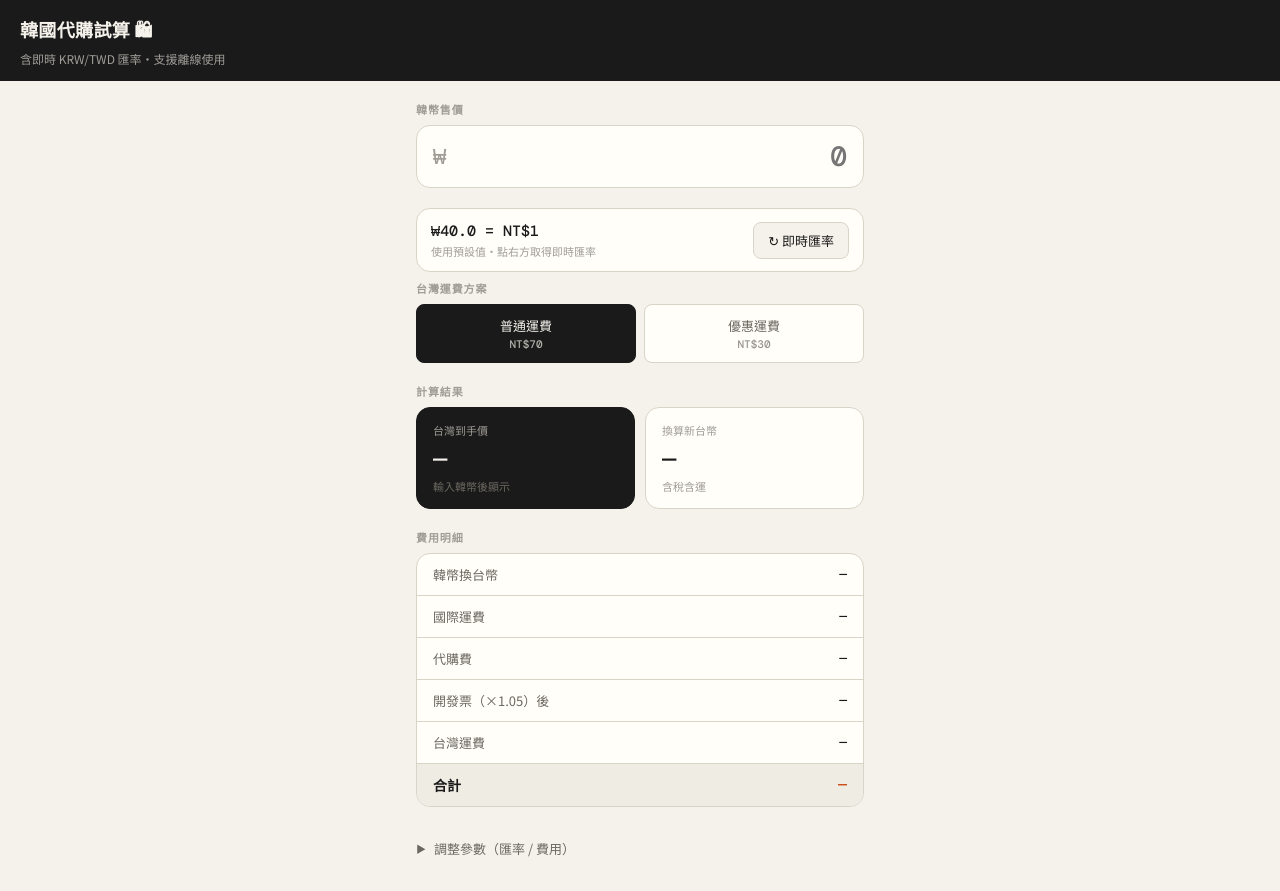
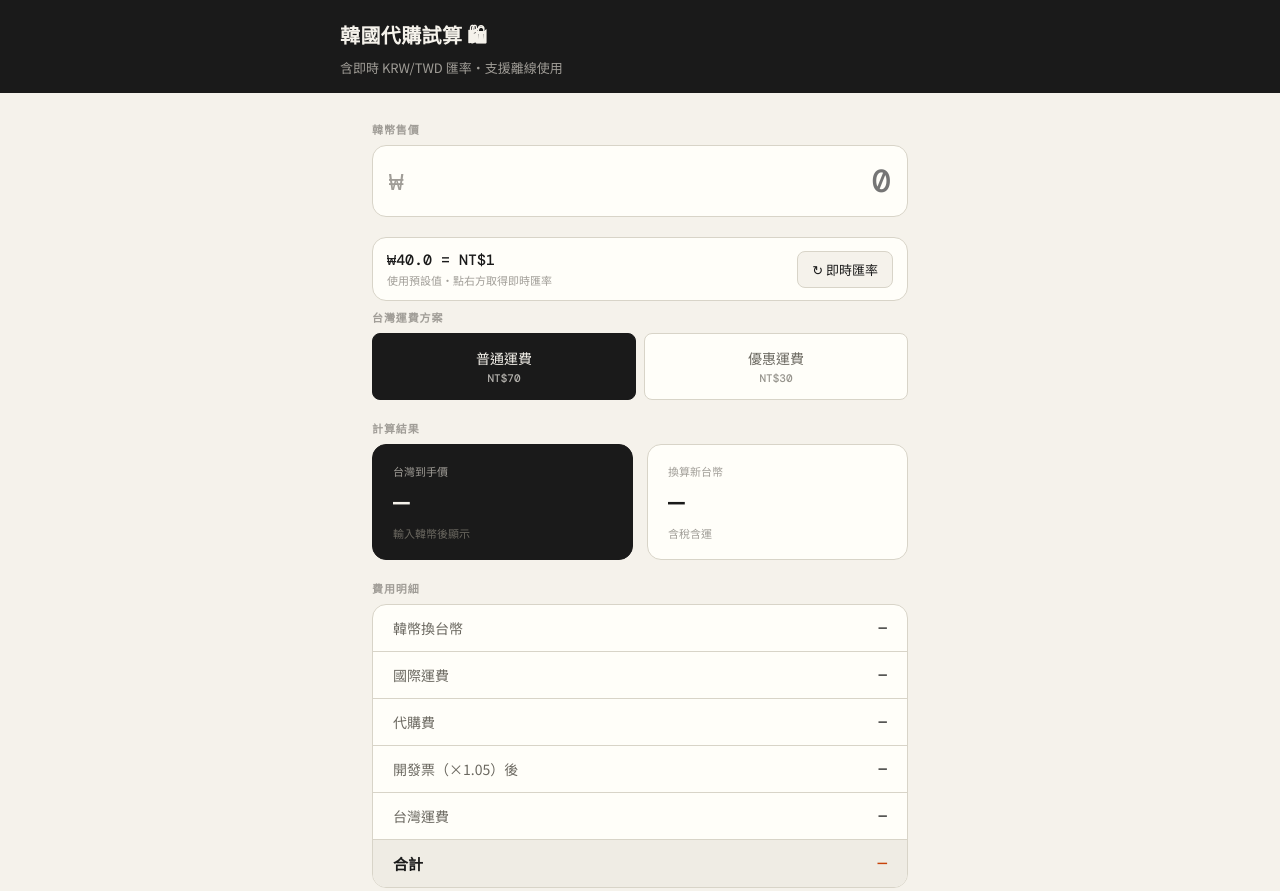
Before and after one commit to dennischen00/proxy-calc, a plain HTML site: page index.html in a window 1280 px wide. Shown: the top 891 px of the page. Drawn offline with nearby package versions, Linux system fonts and the light colour scheme.

Commit message:
improve RWD: fluid typography, responsive breakpoints, fix input overflow
- Use clamp() for fluid font sizes (input, results, header)
- Add min-width:0 on flex input to prevent overflow/truncation
- Add responsive breakpoints for small phones (<360px), landscape, tablet (600px+), desktop (900px+)
- Animated params section with CSS grid-template-rows transition
- Scale content max-width and gutter per breakpoint
- Better touch targets and focus states

Co-Authored-By: Claude Opus 4.6 (1M context) <noreply@anthropic.com>

```diff
--- a/index.html
+++ b/index.html
@@ -29,7 +29,16 @@
       --green-light: #e8f5ee;
       --radius: 14px;
       --radius-sm: 8px;
+      --content-max: 480px;
+      --gutter: 16px;
     }
+    @media (min-width: 600px) {
+      :root { --content-max: 540px; --gutter: 24px; }
+    }
+    @media (min-width: 900px) {
+      :root { --content-max: 600px; --gutter: 32px; }
+    }
+
     * { box-sizing: border-box; margin: 0; padding: 0; -webkit-tap-highlight-color: transparent; }
     html { background: var(--bg); }
     body {
@@ -37,6 +46,7 @@
       background: var(--bg);
       color: var(--text);
       min-height: 100vh;
+      min-height: 100dvh;
       padding-bottom: env(safe-area-inset-bottom);
     }
 
@@ -50,23 +60,29 @@
       top: 0;
       z-index: 10;
     }
-    .header h1 { font-size: 18px; font-weight: 700; letter-spacing: 0.02em; }
-    .header p { font-size: 12px; color: #a09d97; margin-top: 2px; }
+    .header-inner { max-width: var(--content-max); margin: 0 auto; }
+    .header h1 { font-size: clamp(17px, 4vw, 20px); font-weight: 700; letter-spacing: 0.02em; }
+    .header p { font-size: clamp(11px, 2.5vw, 13px); color: #a09d97; margin-top: 2px; }
 
     /* Content */
-    .content { padding: 20px 16px; max-width: 480px; margin: 0 auto; }
+    .content { padding: 20px var(--gutter); max-width: var(--content-max); margin: 0 auto; }
 
     /* Section label */
     .label { font-size: 11px; font-weight: 700; color: var(--hint); text-transform: uppercase; letter-spacing: 0.08em; margin-bottom: 8px; }
 
     /* KRW Input */
     .krw-wrap { margin-bottom: 20px; }
-    .krw-input-row { display: flex; align-items: center; gap: 10px; background: var(--surface); border: 1.5px solid var(--border); border-radius: var(--radius); padding: 12px 16px; transition: border-color 0.15s; }
-    .krw-input-row:focus-within { border-color: var(--text); }
-    .krw-symbol { font-family: 'DM Mono', monospace; font-size: 22px; color: var(--hint); }
+    .krw-input-row {
+      display: flex; align-items: center; gap: 10px;
+      background: var(--surface); border: 1.5px solid var(--border);
+      border-radius: var(--radius); padding: 14px 16px;
+      transition: border-color 0.15s;
+    }
+    .krw-input-row:focus-within { border-color: var(--text); box-shadow: 0 0 0 3px rgba(26,26,26,0.06); }
+    .krw-symbol { font-family: 'DM Mono', monospace; font-size: clamp(20px, 5vw, 24px); color: var(--hint); flex-shrink: 0; }
     .krw-input-row input {
-      flex: 1; border: none; background: transparent; font-family: 'DM Mono', monospace;
-      font-size: 28px; font-weight: 500; color: var(--text); text-align: right; outline: none;
+      flex: 1; min-width: 0; border: none; background: transparent; font-family: 'DM Mono', monospace;
+      font-size: clamp(24px, 7vw, 32px); font-weight: 500; color: var(--text); text-align: right; outline: none;
       -moz-appearance: textfield;
     }
     .krw-input-row input::-webkit-outer-spin-button,
@@ -77,15 +93,16 @@
       background: var(--surface); border: 1px solid var(--border);
       border-radius: var(--radius); padding: 12px 14px;
       display: flex; align-items: center; gap: 10px; margin-bottom: 20px;
+      flex-wrap: wrap;
     }
-    .rate-info { flex: 1; }
-    .rate-val { font-family: 'DM Mono', monospace; font-size: 15px; font-weight: 500; color: var(--text); }
+    .rate-info { flex: 1; min-width: 150px; }
+    .rate-val { font-family: 'DM Mono', monospace; font-size: clamp(13px, 3.5vw, 15px); font-weight: 500; color: var(--text); }
     .rate-meta { font-size: 11px; color: var(--hint); margin-top: 2px; }
     .rate-btn {
       padding: 8px 14px; font-size: 13px; font-family: 'Noto Sans TC', sans-serif;
       font-weight: 500; border: 1px solid var(--border); border-radius: var(--radius-sm);
       background: var(--bg); color: var(--text); cursor: pointer; white-space: nowrap;
-      transition: background 0.15s;
+      transition: background 0.15s, transform 0.1s;
     }
     .rate-btn:hover { background: var(--surface2); }
     .rate-btn:active { transform: scale(0.97); }
@@ -97,21 +114,30 @@
     /* Ship toggle */
     .ship-toggle { display: grid; grid-template-columns: 1fr 1fr; gap: 8px; margin-bottom: 20px; }
     .ship-btn {
-      padding: 11px 8px; font-size: 13px; font-weight: 500; font-family: 'Noto Sans TC', sans-serif;
+      padding: 12px 8px; font-size: clamp(13px, 3.5vw, 14px); font-weight: 500; font-family: 'Noto Sans TC', sans-serif;
       border: 1.5px solid var(--border); border-radius: var(--radius-sm);
       background: var(--surface); color: var(--muted); cursor: pointer; text-align: center;
       transition: all 0.15s;
     }
     .ship-btn.active { background: var(--text); border-color: var(--text); color: var(--bg); }
-    .ship-btn span { display: block; font-size: 11px; font-family: 'DM Mono', monospace; margin-top: 2px; opacity: 0.7; }
+    .ship-btn:active { transform: scale(0.97); }
+    .ship-btn span { display: block; font-size: 11px; font-family: 'DM Mono', monospace; margin-top: 3px; opacity: 0.7; }
 
     /* Results */
     .results { display: grid; grid-template-columns: 1fr 1fr; gap: 10px; margin-bottom: 20px; }
-    .result-card { background: var(--surface); border: 1px solid var(--border); border-radius: var(--radius); padding: 14px 16px; }
+    .result-card {
+      background: var(--surface); border: 1px solid var(--border);
+      border-radius: var(--radius); padding: clamp(12px, 3vw, 18px) clamp(14px, 3.5vw, 20px);
+    }
     .result-card.main { background: var(--text); border-color: var(--text); }
     .result-card .rlabel { font-size: 11px; color: var(--hint); font-weight: 500; margin-bottom: 6px; }
     .result-card.main .rlabel { color: #a09d97; }
-    .result-card .rval { font-family: 'DM Mono', monospace; font-size: 24px; font-weight: 500; color: var(--text); }
+    .result-card .rval {
+      font-family: 'DM Mono', monospace;
+      font-size: clamp(20px, 5.5vw, 28px);
+      font-weight: 500; color: var(--text);
+      word-break: break-all;
+    }
     .result-card.main .rval { color: var(--bg); }
     .result-card .rsub { font-size: 11px; color: var(--hint); margin-top: 3px; }
     .result-card.main .rsub { color: #6b6860; }
@@ -134,32 +160,73 @@
     }
     .params-toggle .arrow { font-size: 10px; transition: transform 0.2s; }
     .params-toggle.open .arrow { transform: rotate(90deg); }
-    .params-section { display: none; }
-    .params-section.open { display: block; }
+    .params-section {
+      display: grid; grid-template-rows: 0fr;
+      transition: grid-template-rows 0.25s ease;
+    }
+    .params-section > .params-inner { overflow: hidden; }
+    .params-section.open { grid-template-rows: 1fr; }
     .param-card { background: var(--surface); border: 1px solid var(--border); border-radius: var(--radius); overflow: hidden; margin-bottom: 12px; }
     .param-group-label { font-size: 11px; font-weight: 700; color: var(--hint); text-transform: uppercase; letter-spacing: 0.08em; padding: 10px 16px 8px; background: var(--surface2); border-bottom: 1px solid var(--border); }
     .param-row { display: flex; align-items: center; gap: 10px; padding: 10px 16px; border-bottom: 1px solid var(--border); }
     .param-row:last-child { border-bottom: none; }
-    .param-row label { flex: 1; font-size: 13px; color: var(--muted); }
+    .param-row label { flex: 1; font-size: 13px; color: var(--muted); min-width: 0; }
     .param-row input {
       width: 100px; text-align: right; font-family: 'DM Mono', monospace; font-size: 14px;
       padding: 6px 10px; border: 1px solid var(--border); border-radius: var(--radius-sm);
-      background: var(--bg); color: var(--text); outline: none;
+      background: var(--bg); color: var(--text); outline: none; flex-shrink: 0;
       -moz-appearance: textfield;
     }
     .param-row input::-webkit-outer-spin-button,
     .param-row input::-webkit-inner-spin-button { -webkit-appearance: none; }
     .param-row input:focus { border-color: var(--text); }
-    .param-unit { font-size: 12px; color: var(--hint); width: 30px; }
+    .param-unit { font-size: 12px; color: var(--hint); width: 30px; flex-shrink: 0; }
 
     /* Offline badge */
-    .offline-badge { display: none; font-size: 11px; background: #fff3cd; color: #856404; border-radius: 4px; padding: 4px 8px; margin-bottom: 12px; }
+    .offline-badge { display: none; font-size: 11px; background: #fff3cd; color: #856404; border-radius: var(--radius-sm); padding: 8px 12px; margin-bottom: 12px; }
+
+    /* Small phones (< 360px) */
+    @media (max-width: 359px) {
+      .results { grid-template-columns: 1fr; }
+      .rate-bar { flex-direction: column; align-items: stretch; }
+      .rate-btn { width: 100%; text-align: center; }
+      .param-row { flex-wrap: wrap; }
+      .param-row label { width: 100%; }
+    }
+
+    /* Landscape phone */
+    @media (max-height: 500px) and (orientation: landscape) {
+      .header { position: relative; padding: 10px 20px 8px; }
+      .header h1 { font-size: 16px; }
+      .header p { display: none; }
+      .content { padding-top: 12px; }
+    }
+
+    /* Tablet+ */
+    @media (min-width: 600px) {
+      .results { gap: 14px; }
+      .result-card .rval { font-size: 28px; }
+      .brow { padding: 13px 20px; }
+      .brow .bn { font-size: 14px; }
+      .brow .bv { font-size: 14px; }
+      .brow.total .bn { font-size: 15px; }
+      .brow.total .bv { font-size: 16px; }
+      .ship-btn { padding: 14px 8px; }
+    }
+
+    /* Desktop */
+    @media (min-width: 900px) {
+      .header { padding: 20px 32px 16px; }
+      .content { padding: 28px var(--gutter); }
+    }
   </style>
 </head>
 <body>
   <div class="header">
-    <h1>韓國代購試算 🛍</h1>
-    <p>含即時 KRW/TWD 匯率・支援離線使用</p>
+    <div class="header-inner">
+      <h1>韓國代購試算 🛍</h1>
+      <p>含即時 KRW/TWD 匯率・支援離線使用</p>
+    </div>
   </div>
 
   <div class="content">
@@ -222,6 +289,7 @@
       <span class="arrow">▶</span> 調整參數（匯率 / 費用）
     </button>
     <div class="params-section" id="params-section">
+      <div class="params-inner">
       <div class="param-card">
         <div class="param-group-label">偶爾變動</div>
         <div class="param-row">
@@ -247,6 +315,7 @@
           <input type="number" id="invoice" value="1.05" min="1" step="0.01" oninput="calc()" />
           <span class="param-unit">×</span>
         </div>
+      </div>
       </div>
     </div>
   </div>
@@ -292,8 +361,8 @@
     function toggleParams() {
       const s = document.getElementById('params-section');
       const t = document.getElementById('params-toggle');
-      const open = s.classList.toggle('open');
-      t.className = 'params-toggle' + (open ? ' open' : '');
+      s.classList.toggle('open');
+      t.classList.toggle('open');
     }
 
     function onRateManual() {
```
